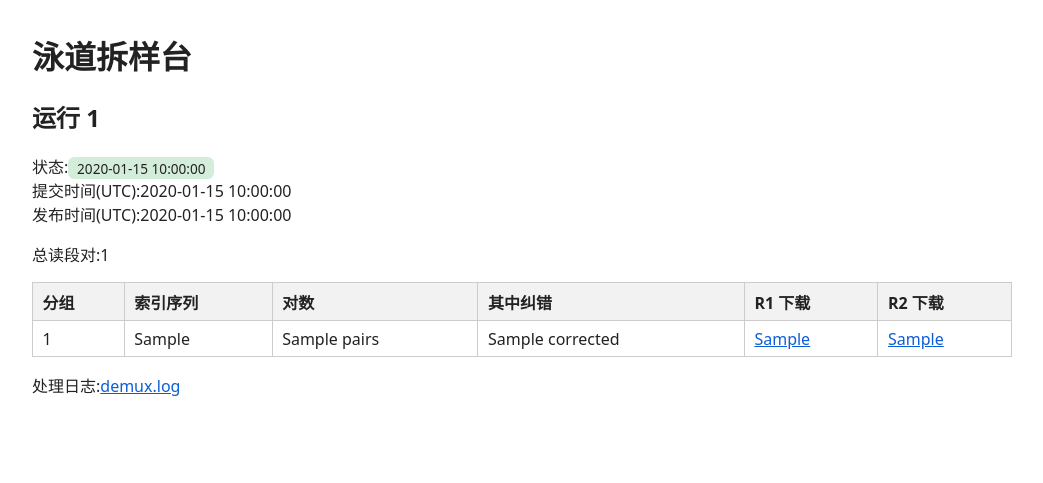
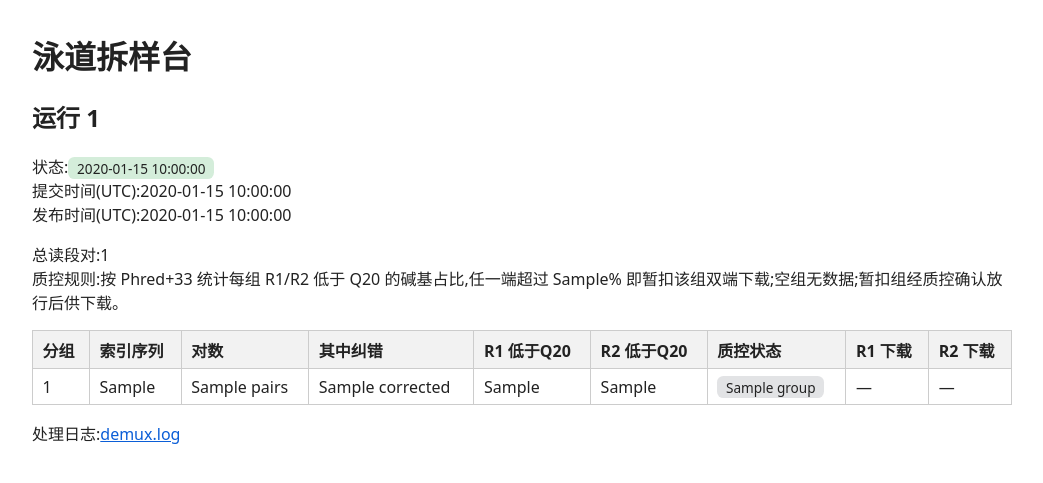
Before and after one commit to demandingsu/solo-9d0ff4cb-de2d8a20-25a4-43b6-ae78-a53c776b8d91, a FastAPI app: template app/templates/run.html in a window 1280 px wide. Shown: the top 483 px of the page, without its empty margins (118-1161 px from the left). Run offline with FastAPI, Linux system fonts and the light colour scheme; the template is opened without the code that fills it: most values are stand-ins (such as "Sample title", 1, 10 or a date in 2020).

Commit message:
完成开发轮 c89ca86e-c12d-47ea-a5b0-4071224e5dc1

```diff
--- a/app/db.py
+++ b/app/db.py
@@ -26,6 +26,19 @@ CREATE TABLE IF NOT EXISTS sample_counts (
   corrected  INTEGER NOT NULL DEFAULT 0,   -- 其中经单碱基纠错的对数
   PRIMARY KEY (run_id, sample_id)
 );
+CREATE TABLE IF NOT EXISTS sample_qc (
+  run_id         INTEGER NOT NULL REFERENCES runs(id) ON DELETE CASCADE,
+  sample_id      TEXT NOT NULL,
+  r1_total       INTEGER NOT NULL DEFAULT 0,  -- R1 碱基总数
+  r1_below       INTEGER NOT NULL DEFAULT 0,  -- R1 低于 Q20 的碱基数(Phred+33)
+  r2_total       INTEGER NOT NULL DEFAULT 0,
+  r2_below       INTEGER NOT NULL DEFAULT 0,
+  qc_status      TEXT NOT NULL
+                 CHECK (qc_status IN ('released', 'held', 'no_data')),
+  released_by_qc INTEGER NOT NULL DEFAULT 0,  -- 质控员确认放行(仅对暂扣组有意义)
+  confirmed_at   TEXT,
+  PRIMARY KEY (run_id, sample_id)
+);
 """
 
 
--- a/app/main.py
+++ b/app/main.py
@@ -28,7 +28,31 @@ from .samples import load_samples
 
 RUN_NUMBER_RE = re.compile(r"^[A-Za-z0-9][A-Za-z0-9_.-]{0,63}$")
 STATUS_LABELS = {"processing": "处理中", "published": "已发布", "failed": "失败"}
+QC_LABELS = {
+    "released": "放行",
+    "held": "暂扣",
+    "no_data": "无数据",
+    "unevaluated": "未评估",  # 旧运行没有质控记录
+}
+QC_HOLD_PCT = 10  # 任一端低于 Q20 的碱基占比超过该百分比即暂扣
 UNDETERMINED = "undetermined"
+
+
+def qc_verdict(r1_total: int, r1_below: int, r2_total: int, r2_below: int) -> str:
+    """空组无数据;任一端低于 Q20 占比 >10% 暂扣;其余放行。
+
+    用整数比较 below*100 > total*QC_HOLD_PCT,避免浮点边界误差。
+    """
+    if r1_total == 0 and r2_total == 0:
+        return "no_data"
+    if (r1_below * 100 > r1_total * QC_HOLD_PCT
+            or r2_below * 100 > r2_total * QC_HOLD_PCT):
+        return "held"
+    return "released"
+
+
+def pct_text(below: int, total: int) -> str:
+    return f"{below / total * 100:.2f}%" if total else "—"
 
 BASE_DIR = Path(__file__).resolve().parent
 templates = Jinja2Templates(directory=str(BASE_DIR / "templates"))
@@ -118,6 +142,20 @@ def write_log(path: Path, run, sample_list, stats) -> None:
     for sid in stats["order"]:
         pairs, corrected = stats["counts"][sid]
         lines.append(f"  {sid}\t{pairs}\t{corrected}")
+    lines.append(
+        f"质控(Phred+33,低于 Q20 碱基占比,任一端 >{QC_HOLD_PCT}% 暂扣;"
+        "暂扣组需质控确认放行后供下载):"
+    )
+    for sid in stats["order"]:
+        r1t, r1b, r2t, r2b = stats["qc"][sid]
+        verdict = qc_verdict(r1t, r1b, r2t, r2b)
+        if verdict == "no_data":
+            lines.append(f"  {sid}\t无数据")
+        else:
+            lines.append(
+                f"  {sid}\tR1={pct_text(r1b, r1t)}\tR2={pct_text(r2b, r2t)}"
+                f"\t{QC_LABELS[verdict]}"
+            )
     path.write_text("\n".join(lines) + "\n", encoding="utf-8")
 
 
@@ -157,6 +195,13 @@ def process_run(run_id: int) -> None:
                     "INSERT INTO sample_counts(run_id, sample_id, index_seq, pairs, "
                     "corrected) VALUES (?,?,?,?,?)",
                     (run_id, sid, index_of.get(sid, ""), pairs, corrected),
+                )
+                r1t, r1b, r2t, r2b = stats["qc"][sid]
+                conn.execute(
+                    "INSERT INTO sample_qc(run_id, sample_id, r1_total, r1_below, "
+                    "r2_total, r2_below, qc_status) VALUES (?,?,?,?,?,?,?)",
+                    (run_id, sid, r1t, r1b, r2t, r2b,
+                     qc_verdict(r1t, r1b, r2t, r2b)),
                 )
         _remove(staging)
     except Exception as exc:  # 任何失败:标失败 + 清半成品,不发布
@@ -278,29 +323,87 @@ def get_counts(run_id: int):
         ).fetchall()
 
 
+def get_qc_map(run_id: int):
+    """{样本号: 质控记录};旧运行没有记录,各组按未评估处理。"""
+    with db_conn(db_path()) as conn:
+        rows = conn.execute(
+            "SELECT * FROM sample_qc WHERE run_id=?", (run_id,)
+        ).fetchall()
+    return {r["sample_id"]: r for r in rows}
+
+
+def group_view(count, qc) -> dict:
+    """运行页一组的展示模型:计数、双端占比、质控状态与可否下载。"""
+    g = {
+        "sample_id": count["sample_id"],
+        "index_seq": count["index_seq"],
+        "pairs": count["pairs"],
+        "corrected": count["corrected"],
+        "r1": f"{count['sample_id']}_R1.fastq",
+        "r2": f"{count['sample_id']}_R2.fastq",
+    }
+    if qc is None:  # 旧运行:无质量数据,保持原下载行为
+        g.update(qc_status="unevaluated", qc_label=QC_LABELS["unevaluated"],
+                 r1_pct="—", r2_pct="—", confirmed=False, downloadable=True)
+        return g
+    status = qc["qc_status"]
+    confirmed = bool(qc["released_by_qc"])
+    g.update(
+        qc_status=status,
+        qc_label=QC_LABELS[status],
+        r1_pct=pct_text(qc["r1_below"], qc["r1_total"]),
+        r2_pct=pct_text(qc["r2_below"], qc["r2_total"]),
+        confirmed=confirmed,
+        downloadable=(status == "released"
+                      or (status == "held" and confirmed)),
+    )
+    return g
+
+
 @app.get("/runs/{run_id}", response_class=HTMLResponse)
 def run_detail(request: Request, run_id: int):
     run = get_run_or_404(run_id)
+    qc_map = get_qc_map(run_id) if run["status"] == "published" else {}
     groups = [
-        {
-            "sample_id": c["sample_id"],
-            "index_seq": c["index_seq"],
-            "pairs": c["pairs"],
-            "corrected": c["corrected"],
-            "r1": f"{c['sample_id']}_R1.fastq",
-            "r2": f"{c['sample_id']}_R2.fastq",
-        }
-        for c in get_counts(run_id)
+        group_view(c, qc_map.get(c["sample_id"])) for c in get_counts(run_id)
     ]
     return templates.TemplateResponse(
-        request, "run.html", {"run": run, "groups": groups, "labels": STATUS_LABELS}
+        request, "run.html",
+        {"run": run, "groups": groups, "labels": STATUS_LABELS,
+         "qc_hold_pct": QC_HOLD_PCT},
     )
+
+
+@app.post("/runs/{run_id}/groups/{sample_id}/release")
+def confirm_release(run_id: int, sample_id: str):
+    """质控员确认放行暂扣组;幂等,确认后重启仍有效(落库即持久)。"""
+    run = get_run_or_404(run_id)
+    if run["status"] != "published":
+        raise HTTPException(409, "运行未发布,不能确认放行")
+    with db_conn(db_path()) as conn:
+        row = conn.execute(
+            "SELECT qc_status, released_by_qc FROM sample_qc "
+            "WHERE run_id=? AND sample_id=?",
+            (run_id, sample_id),
+        ).fetchone()
+        if row is None:
+            raise HTTPException(404, "该组没有质控记录,无需确认")
+        if row["qc_status"] != "held":
+            raise HTTPException(409, "该组不在暂扣状态,无需确认")
+        conn.execute(
+            "UPDATE sample_qc SET released_by_qc=1, "
+            "confirmed_at=COALESCE(confirmed_at, ?) "
+            "WHERE run_id=? AND sample_id=? AND qc_status='held'",
+            (utcnow(), run_id, sample_id),
+        )
+    return RedirectResponse(f"/runs/{run_id}", status_code=303)
 
 
 @app.get("/api/runs/{run_id}")
 def run_status(run_id: int):
     run = get_run_or_404(run_id)
     counts = get_counts(run_id)
+    qc_map = get_qc_map(run_id)
     return {
         "run_number": run["run_number"],
         "status": run["status"],
@@ -308,9 +411,21 @@ def run_status(run_id: int):
         "total_pairs": run["total_pairs"],
         "counts": [
             {"sample_id": c["sample_id"], "index_seq": c["index_seq"],
-             "pairs": c["pairs"], "corrected": c["corrected"]}
+             "pairs": c["pairs"], "corrected": c["corrected"],
+             "qc": qc_json(qc_map.get(c["sample_id"]))}
             for c in counts
         ],
+    }
+
+
+def qc_json(qc):
+    if qc is None:
+        return None  # 旧运行:未评估
+    return {
+        "r1_total": qc["r1_total"], "r1_below": qc["r1_below"],
+        "r2_total": qc["r2_total"], "r2_below": qc["r2_below"],
+        "status": qc["qc_status"],
+        "confirmed": bool(qc["released_by_qc"]),
     }
 
 
@@ -319,12 +434,21 @@ def download(run_id: int, filename: str):
     run = get_run_or_404(run_id)
     if run["status"] != "published":
         raise HTTPException(409, "运行未发布,没有完整文件可下载")
-    valid = {"demux.log"}
+    file_to_sid = {}
     for c in get_counts(run_id):
-        valid.add(f"{c['sample_id']}_R1.fastq")
-        valid.add(f"{c['sample_id']}_R2.fastq")
-    if filename not in valid:
+        file_to_sid[f"{c['sample_id']}_R1.fastq"] = c["sample_id"]
+        file_to_sid[f"{c['sample_id']}_R2.fastq"] = c["sample_id"]
+    if filename != "demux.log" and filename not in file_to_sid:
         raise HTTPException(404, "文件不存在")
+    sid = file_to_sid.get(filename)
+    if sid is not None:  # 按已提交的组质控状态供数;无记录的旧运行保持原行为
+        qc = get_qc_map(run_id).get(sid)
+        if qc is not None:
+            if qc["qc_status"] == "no_data":
+                raise HTTPException(409, "该组无数据,没有可下载文件")
+            if qc["qc_status"] == "held" and not qc["released_by_qc"]:
+                raise HTTPException(
+                    409, "该组低质量暂扣中,需质控确认放行后才能下载")
     path = published_dir() / run["run_number"] / filename
     if not path.is_file():
         raise HTTPException(404, "文件不存在")
--- a/app/templates/base.html
+++ b/app/templates/base.html
@@ -15,6 +15,9 @@
   .b-processing { background: #fff3cd; }
   .b-published { background: #d4edda; }
   .b-failed { background: #f8d7da; }
+  .q-released { background: #d4edda; }
+  .q-held { background: #f8d7da; }
+  .q-no_data, .q-unevaluated { background: #e2e3e5; }
   form div { margin: .45rem 0; }
   .err { color: #a00; }
   a { color: #0b5ed7; }
--- a/app/templates/run.html
+++ b/app/templates/run.html
@@ -16,17 +16,34 @@
 {% endif %}
 
 {% if run.status == "published" %}
-<p>总读段对:{{ run.total_pairs }}</p>
+<p>总读段对:{{ run.total_pairs }}<br>
+质控规则:按 Phred+33 统计每组 R1/R2 低于 Q20 的碱基占比,任一端超过
+{{ qc_hold_pct }}% 即暂扣该组双端下载;空组无数据;暂扣组经质控确认放行后供下载。</p>
 <table>
-  <tr><th>分组</th><th>索引序列</th><th>对数</th><th>其中纠错</th><th>R1 下载</th><th>R2 下载</th></tr>
+  <tr><th>分组</th><th>索引序列</th><th>对数</th><th>其中纠错</th>
+      <th>R1 低于Q20</th><th>R2 低于Q20</th><th>质控状态</th>
+      <th>R1 下载</th><th>R2 下载</th></tr>
   {% for g in groups %}
   <tr>
     <td>{{ g.sample_id }}</td>
     <td>{{ g.index_seq or "—" }}</td>
     <td>{{ g.pairs }}</td>
     <td>{{ g.corrected }}</td>
-    <td><a href="/runs/{{ run.id }}/download/{{ g.r1 }}">{{ g.r1 }}</a></td>
-    <td><a href="/runs/{{ run.id }}/download/{{ g.r2 }}">{{ g.r2 }}</a></td>
+    <td>{{ g.r1_pct }}</td>
+    <td>{{ g.r2_pct }}</td>
+    <td>
+      <span class="badge q-{{ g.qc_status }}">{{ g.qc_label }}</span>
+      {% if g.qc_status == "held" and not g.confirmed %}
+      <form method="post" action="/runs/{{ run.id }}/groups/{{ g.sample_id }}/release"
+            style="display:inline">
+        <button type="submit">确认放行</button>
+      </form>
+      {% elif g.qc_status == "held" and g.confirmed %}
+      <br><small>已确认放行</small>
+      {% endif %}
+    </td>
+    <td>{% if g.downloadable %}<a href="/runs/{{ run.id }}/download/{{ g.r1 }}">{{ g.r1 }}</a>{% else %}—{% endif %}</td>
+    <td>{% if g.downloadable %}<a href="/runs/{{ run.id }}/download/{{ g.r2 }}">{{ g.r2 }}</a>{% else %}—{% endif %}</td>
   </tr>
   {% endfor %}
 </table>
```
Also changed, not shown: app/demux.py (+19 -2 lines), tests/test_app.py (+186 -0 lines), README.md.
